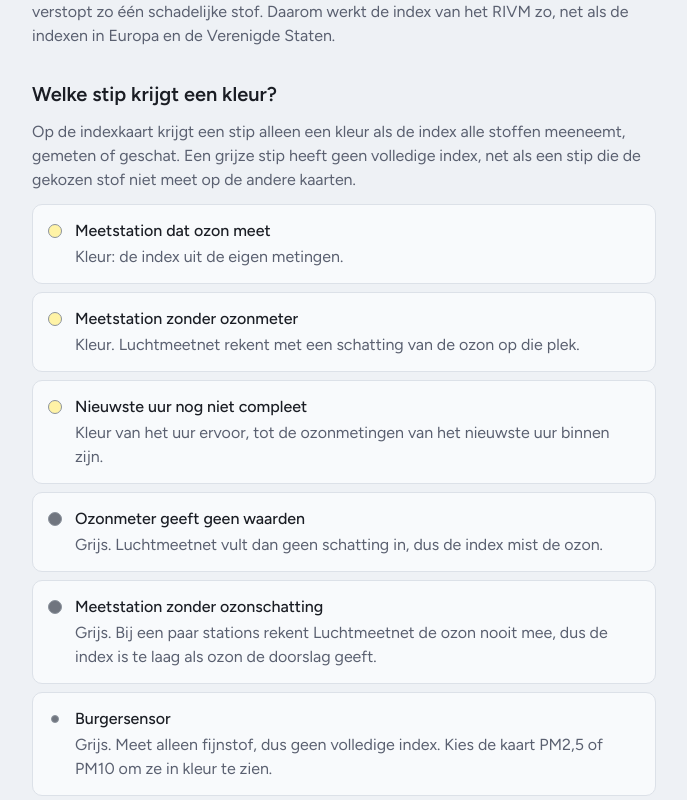
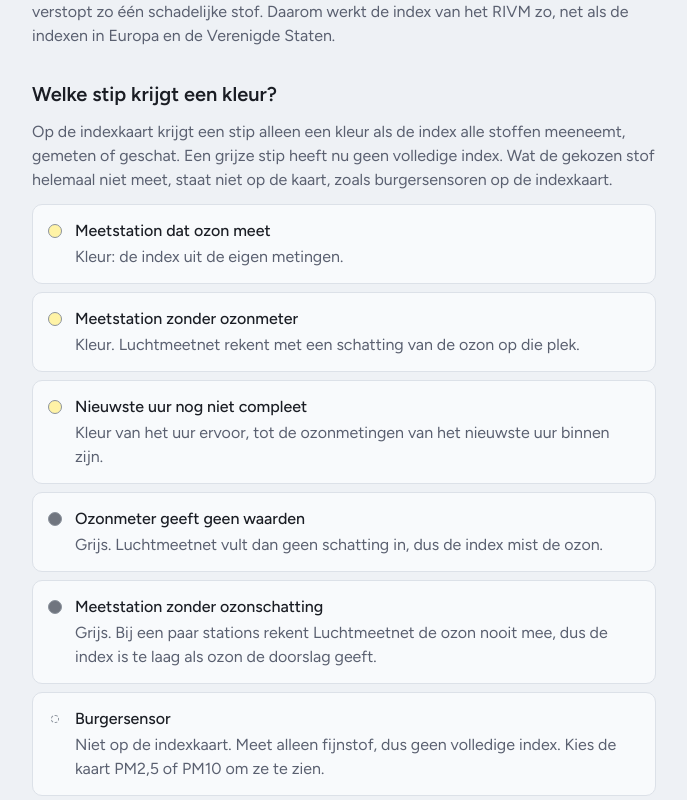
Before and after one commit to DavidBoissevain/fyka-air, a Next.js app: page /over-de-index in a window 1280 px wide. Shown: the part 360-1160 px from the top of the page, without its empty margins (296-983 px from the left). Built offline with nearby package versions, Linux system fonts and the light colour scheme.

Commit message:
remove some stations from now map when not applicable for the layer

```diff
--- a/app/over-de-index/page.tsx
+++ b/app/over-de-index/page.tsx
@@ -13,18 +13,23 @@ export const metadata: Metadata = {
 };
 
 // The map's dots: large for official stations, small for citizen sensors.
-function Dot({ large, grey }: { large?: boolean; grey?: boolean }) {
+// `absent`: not on the index map, drawn as an empty dashed circle.
+function Dot({ large, grey, absent }: { large?: boolean; grey?: boolean; absent?: boolean }) {
   return (
     <i
-      className={cn("shrink-0 rounded-full border border-[#8C939D] dark:border-[#64748B]", large ? "size-3.5" : "size-2")}
-      style={{ background: grey ? NO_INDEX_COLOR : LKI_COLORS[3].bg }}
+      className={cn(
+        "shrink-0 rounded-full border border-[#8C939D] dark:border-[#64748B]",
+        large ? "size-3.5" : "size-2",
+        absent && "border-dashed",
+      )}
+      style={{ background: absent ? "transparent" : grey ? NO_INDEX_COLOR : LKI_COLORS[3].bg }}
       aria-hidden
     />
   );
 }
 
-// Which dots get a colour on the index map (decision #30).
-const DOTS: { large?: boolean; grey?: boolean; who: string; what: string }[] = [
+// Which dots get a colour on the index map (decisions #30, #44).
+const DOTS: { large?: boolean; grey?: boolean; absent?: boolean; who: string; what: string }[] = [
   { large: true, who: "Meetstation dat ozon meet", what: "Kleur: de index uit de eigen metingen." },
   {
     large: true,
@@ -49,9 +54,9 @@ const DOTS: { large?: boolean; grey?: boolean; who: string; what: string }[] = [
     what: "Grijs. Bij een paar stations rekent Luchtmeetnet de ozon nooit mee, dus de index is te laag als ozon de doorslag geeft.",
   },
   {
-    grey: true,
+    absent: true,
     who: "Burgersensor",
-    what: "Grijs. Meet alleen fijnstof, dus geen volledige index. Kies de kaart PM2,5 of PM10 om ze in kleur te zien.",
+    what: "Niet op de indexkaart. Meet alleen fijnstof, dus geen volledige index. Kies de kaart PM2,5 of PM10 om ze te zien.",
   },
 ];
 
@@ -91,14 +96,14 @@ export default function OverDeIndex() {
           <h2 className="text-xl font-semibold">Welke stip krijgt een kleur?</h2>
           <p className="text-muted-foreground">
             Op de indexkaart krijgt een stip alleen een kleur als de index alle stoffen meeneemt, gemeten of geschat.
-            Een grijze stip heeft geen volledige index, net als een stip die de gekozen stof niet meet op de andere
-            kaarten.
+            Een grijze stip heeft nu geen volledige index. Wat de gekozen stof helemaal niet meet, staat niet op de
+            kaart, zoals burgersensoren op de indexkaart.
           </p>
           <ul className="grid gap-2">
             {DOTS.map((dot) => (
               <li key={dot.who} className="bg-card grid grid-cols-[1rem_minmax(0,1fr)] gap-x-3 rounded-lg border p-3.5">
                 <span className="grid h-6 place-items-center">
-                  <Dot large={dot.large} grey={dot.grey} />
+                  <Dot large={dot.large} grey={dot.grey} absent={dot.absent} />
                 </span>
                 <div className="grid gap-0.5">
                   <span className="font-medium">{dot.who}</span>
--- a/components/air/air-map.tsx
+++ b/components/air/air-map.tsx
@@ -13,7 +13,7 @@ import { MapSearch } from "@/components/air/map-search";
 import { PeriodSwitch } from "@/components/air/period-switch";
 import { AnnualPointValue, PointValue } from "@/components/air/point-value";
 import { AnnualRivmLayer, RivmLayer } from "@/components/air/rivm-layer";
-import { StationLayer, lkiPaint, type Paint } from "@/components/air/station-layer";
+import { StationLayer, lkiPaint, onHourlyMap, type Paint } from "@/components/air/station-layer";
 import { Overview, StationDetails } from "@/components/air/station-panel";
 import {
   ANNUAL_LAYERS,
@@ -83,20 +83,24 @@ function Legend({ layer }: { layer: MapLayer }) {
           <i className="size-3 rounded-full border border-[#8C939D] dark:border-[#64748B]" style={{ background: LKI_COLORS[1].bg }} />
           Meetstation
         </span>
-        <span className="inline-flex items-center gap-1.5">
-          <i className="size-1.75 rounded-full border border-[#8C939D] dark:border-[#64748B]" style={{ background: LKI_COLORS[1].bg }} />
-          Burgersensor
-        </span>
+        {/* Citizen sensors only show on the fine dust layers (decision #44). */}
+        {(layer === "pm25" || layer === "pm10") && (
+          <span className="inline-flex items-center gap-1.5">
+            <i className="size-1.75 rounded-full border border-[#8C939D] dark:border-[#64748B]" style={{ background: LKI_COLORS[1].bg }} />
+            Burgersensor
+          </span>
+        )}
         <span className="inline-flex items-center gap-1.5">
           <i className="size-3 rounded-full border border-[#8C939D] dark:border-[#64748B]" style={{ background: NO_INDEX_COLOR }} />
-          {/* Grey: no (complete) value for this map, e.g. citizen sensors on the LKI (decision #30). */}
-          {pollutant ? "Niet gemeten" : "Geen volledige index"}
+          {/* Grey: a station that measures this layer but has no (complete) value right now. */}
+          {pollutant ? "Nu geen meting" : "Nu geen volledige index"}
         </span>
         <span className="inline-flex items-center gap-1.5">
           <i className="size-3 rounded-xs opacity-60" style={{ background: `linear-gradient(90deg, ${LKI_COLORS[2].bg}, ${LKI_COLORS[4].bg})` }} />
           Gebied: berekend door het RIVM
         </span>
       </div>
+      {layer === "lki" && <span className="text-muted-foreground">Burgersensoren zie je op de kaart Fijnstof (PM2,5).</span>}
     </div>
   );
 }
@@ -221,6 +225,9 @@ export function AirMap({ stations, annualStations, styles }: Props) {
   );
   const panelOpen = annual ? annualSelected !== null : selected !== null || overviewOpen;
   const nowPaint = useMemo(() => lkiPaint(mapLayer), [mapLayer]);
+  // The hourly map leaves out what a station never measures (#44); the panel
+  // still finds any station, so an open one stays open when the layer changes.
+  const nowShown = useMemo(() => stations.filter(onHourlyMap(mapLayer)), [stations, mapLayer]);
   const yearPaint = useMemo(() => annualPaint(annualLayer), [annualLayer]);
   const nowColor = useCallback((s: StationReading) => lkiPaint("lki")(s).color, []);
   const yearColor = useCallback((s: AnnualStation) => yearPaint(s).color, [yearPaint]);
@@ -281,7 +288,7 @@ export function AirMap({ stations, annualStations, styles }: Props) {
             />
           ) : (
             <StationLayer
-              stations={stations}
+              stations={nowShown}
               paint={nowPaint}
               selectedId={selectedId}
               onSelect={selectStation}
@@ -313,7 +320,7 @@ export function AirMap({ stations, annualStations, styles }: Props) {
             />
           ) : (
             <MapSearch
-              stations={stations}
+              stations={nowShown}
               colorOf={nowColor}
               onSelectStation={selectStation}
               onSelectPlace={(chosen, nearestId) => {
--- a/components/air/annual-station-panel.tsx
+++ b/components/air/annual-station-panel.tsx
@@ -52,7 +52,7 @@ function AnnualSummary({ station, layer }: { station: AnnualStation; layer: Annu
     const other = ANNUAL_LAYERS.find((l) => l.id !== layer)!;
     const otherMeasured = annualValue(station, other.id, ANNUAL_YEAR)?.kind === "value";
     title = NOT_MEASURED[layer];
-    text = `Dit station meet geen ${name}. Op de kaart is het grijs.${otherMeasured ? ` Kies ${QUANTITY_NAMES[other.id]} om zijn jaargemiddelde te zien.` : ""}`;
+    text = `Dit station meet geen ${name}. Daarom staat het niet op deze kaart.${otherMeasured ? ` Kies ${QUANTITY_NAMES[other.id]} om zijn jaargemiddelde te zien.` : ""}`;
   }
 
   const color = value?.kind === "value" ? annualColor(layer, value.mean) : null;
--- a/components/air/data-info.tsx
+++ b/components/air/data-info.tsx
@@ -146,7 +146,7 @@ export function DataInfo({ stations, className }: { stations: StationReading[];
             <h3 className="font-semibold">Kleur van de stippen</h3>
             <p className="text-muted-foreground">
               Op de indexkaart krijgt een stip alleen een kleur als de index alle stoffen meeneemt. Burgersensoren meten
-              alleen fijnstof en zijn daar grijs.{" "}
+              alleen fijnstof en staan daarom op de fijnstofkaarten, niet op de indexkaart.{" "}
               <a href="/over-de-index" target="_blank" rel="noopener" className={cn(linkClass, "inline-flex items-center gap-0.5")}>
                 Meer over de index
                 <ArrowUpRightIcon className="size-3.5" aria-hidden />
--- a/components/air/station-layer.tsx
+++ b/components/air/station-layer.tsx
@@ -56,6 +56,21 @@ export function lkiPaint(colorBy: "lki" | BandQuantity): Paint<StationReading> {
           : lkiIndex(s.readings.lki?.value)
         : subIndex(colorBy, s.readings[colorBy]?.value);
     return { color: lkiColor(index)?.bg ?? NO_INDEX_COLOR, rank: index ?? 0 };
+  };
+}
+
+// Which stations the hourly map shows on a layer (decision #44): what a station
+// never measures is left out, but an official station that measures the layer
+// and has no (complete) value right now stays, as a grey dot.
+// - Index: official stations only. A citizen sensor's index covers fine dust only.
+// - Pollutant: official stations that list it among their components; citizen
+//   sensors with a current value, except NO2, which Samen Meten doesn't calibrate.
+export function onHourlyMap(layer: "lki" | BandQuantity) {
+  return (s: StationReading) => {
+    if (s.kind === "citizen") return layer !== "lki" && layer !== "no2" && s.readings[layer] !== undefined;
+    if (layer === "lki" || s.readings[layer]) return true;
+    // Luchtmeetnet's components use the same names in capitals (PM25, NO2, O3).
+    return s.details.components?.includes(layer.toUpperCase()) ?? false;
   };
 }
 
--- a/components/air/station-panel.tsx
+++ b/components/air/station-panel.tsx
@@ -194,7 +194,7 @@ export function StationDetails({ station, place, newestCitizen, onClose }: Detai
         {citizen && (
           <p className="text-muted-foreground text-xs">
             Index op basis van fijnstof (24-uursgemiddelde). Officiële meetstations rekenen ook stikstofdioxide en
-            ozon mee, en kunnen daardoor hoger uitkomen. Daarom is de stip op de indexkaart grijs.
+            ozon mee, en kunnen daardoor hoger uitkomen. Daarom staat deze sensor niet op de indexkaart.
           </p>
         )}
         {/* Decision #30: Luchtmeetnet estimates ozone for stations without a sensor, and the view
```
Also changed, not shown: 2 other files (tests, documents, lock files or other folders).
